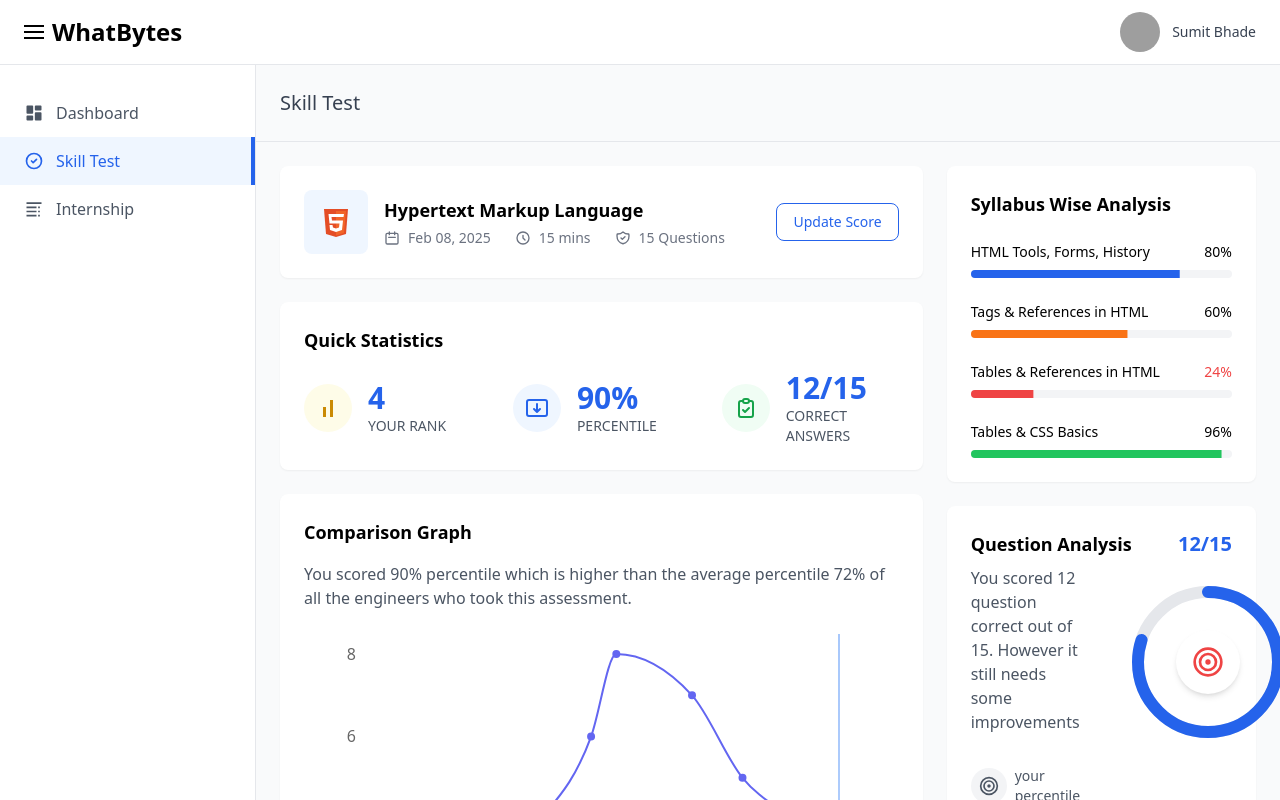
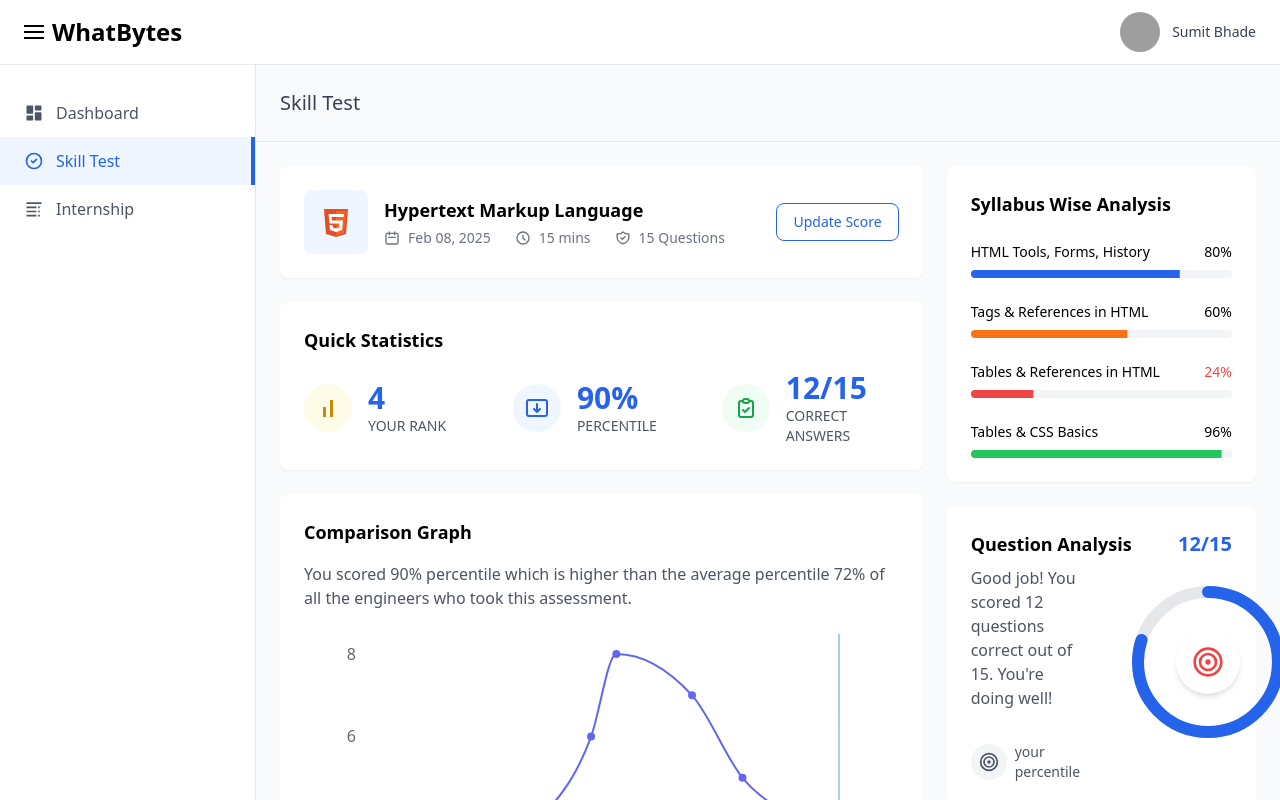
Before and after one commit to sumitbhade/whatbytes, a Next.js app: page /skill-test in a window 1280 px wide. Shown: the top 800 px of the page. Built offline with nearby package versions, Linux system fonts and the light colour scheme; grey boxes are pictures that could not be loaded.

Commit message:
Finalizing the code

```diff
--- a/src/pages/skill-test.js
+++ b/src/pages/skill-test.js
@@ -4,6 +4,9 @@
 import UpdateScoreModal from "../components/UpdateScoreModal";
 import ComparisonGraph from "../components/ComparisonGraph";
 import SkillTestHeader from "../components/SkillTestHeader";
+import QuickStatistics from "../components/QuickStatistics";
+import QuestionAnalysis from "../components/QuestionAnalysis";
+import SyllabusAnalysis from "../components/SyllabusAnalysis";
 
 export default function SkillTest() {
   const [isModalOpen, setIsModalOpen] = useState(false);
@@ -17,13 +20,6 @@
     setScores(newScores);
   };
 
-  const syllabusData = [
-    { name: "HTML Tools, Forms, History", value: 80, color: "blue" },
-    { name: "Tags & References in HTML", value: 60, color: "orange" },
-    { name: "Tables & References in HTML", value: 24, color: "red" },
-    { name: "Tables & CSS Basics", value: 96, color: "green" },
-  ];
-
   return (
     <div>
       {/* Page Heading */}
@@ -33,183 +29,23 @@
 
       {/* Main Content */}
       <div className="p-6">
-        <div className="grid grid-cols-1 lg:grid-cols-3 gap-6">
-          {/* Main Content - Takes up 2 columns */}
-          <div className="lg:col-span-2 space-y-6">
-            {/* Header Section */}
+        {/* Changed to flex-col for mobile-first design */}
+        <div className="flex flex-col lg:grid lg:grid-cols-3 gap-6">
+          {/* Main Content */}
+          <div className="order-1 lg:order-none lg:col-span-2 space-y-6">
             <SkillTestHeader onUpdateClick={() => setIsModalOpen(true)} />
-
-            {/* Quick Statistics */}
-            <div className="bg-white rounded-lg p-6 shadow-sm">
-              <h2 className="text-lg font-semibold mb-4">Quick Statistics</h2>
-              <div className="grid grid-cols-3 gap-8">
-                {/* Rank */}
-                <div className="flex items-center gap-4">
-                  <div className="bg-yellow-50 p-3 rounded-full">
-                    <svg
-                      className="w-6 h-6 text-yellow-600"
-                      viewBox="0 0 24 24"
-                      fill="none"
-                    >
-                      <path
-                        d="M7 15h3v6H7v-6zm7-11h3v17h-3V4zm-7 7h3v10H7v-10z"
-                        fill="currentColor"
-                      />
-                    </svg>
-                  </div>
-                  <div>
-                    <div className="text-3xl font-bold text-blue-600">
-                      {scores.rank}
-                    </div>
-                    <div className="text-gray-600 text-sm">YOUR RANK</div>
-                  </div>
-                </div>
-
-                {/* Percentile */}
-                <div className="flex items-center gap-4">
-                  <div className="bg-blue-50 p-3 rounded-full">
-                    <svg
-                      className="w-6 h-6 text-blue-600"
-                      viewBox="0 0 24 24"
-                      fill="none"
-                    >
-                      <path
-                        d="M12 8v8m0 0l-3-3m3 3l3-3M4 4h16a2 2 0 012 2v12a2 2 0 01-2 2H4a2 2 0 01-2-2V6a2 2 0 012-2z"
-                        stroke="currentColor"
-                        strokeWidth="2"
-                        strokeLinecap="round"
-                        strokeLinejoin="round"
-                      />
-                    </svg>
-                  </div>
-                  <div>
-                    <div className="text-3xl font-bold text-blue-600">
-                      {scores.percentile}%
-                    </div>
-                    <div className="text-gray-600 text-sm">PERCENTILE</div>
-                  </div>
-                </div>
-
-                {/* Correct Answers */}
-                <div className="flex items-center gap-4">
-                  <div className="bg-green-50 p-3 rounded-full">
-                    <svg
-                      className="w-6 h-6 text-green-600"
-                      viewBox="0 0 24 24"
-                      fill="none"
-                    >
-                      <path
-                        d="M9 5H7a2 2 0 00-2 2v12a2 2 0 002 2h10a2 2 0 002-2V7a2 2 0 00-2-2h-2M9 5a2 2 0 002 2h2a2 2 0 002-2M9 5a2 2 0 012-2h2a2 2 0 012 2m-6 9l2 2 4-4"
-                        stroke="currentColor"
-                        strokeWidth="2"
-                        strokeLinecap="round"
-                        strokeLinejoin="round"
-                      />
-                    </svg>
-                  </div>
-                  <div>
-                    <div className="text-3xl font-bold text-blue-600">
-                      {scores.score}/15
-                    </div>
-                    <div className="text-gray-600 text-sm">CORRECT ANSWERS</div>
-                  </div>
-                </div>
-              </div>
-            </div>
-
-            {/* Comparison Graph */}
+            <QuickStatistics scores={scores} />
             <ComparisonGraph percentile={scores.percentile} />
           </div>
 
-          {/* Sidebar Content - Takes up 1 column */}
-          <div className="space-y-6">
-            {/* Syllabus Analysis */}
-            <div className="bg-white rounded-lg p-6 shadow-sm">
-              <h2 className="text-lg font-semibold mb-6">
-                Syllabus Wise Analysis
-              </h2>
-              <div className="space-y-6">
-                {syllabusData.map((item) => (
-                  <div key={item.name}>
-                    <div className="flex justify-between mb-2">
-                      <span className="text-sm">{item.name}</span>
-                      <span
-                        className={`text-${item.color}-500 text-sm font-medium`}
-                      >
-                        {item.value}%
-                      </span>
-                    </div>
-                    <Progress
-                      value={item.value}
-                      variant={item.color}
-                      className="h-2"
-                    />
-                  </div>
-                ))}
-              </div>
-            </div>
-
-            {/* Question Analysis */}
-            <div className="bg-white rounded-lg p-6 shadow-sm">
-              <div className="flex flex-col">
-                <div className="flex justify-between items-center mb-2">
-                  <h2 className="text-lg font-semibold">Question Analysis</h2>
-                  <div className="text-blue-600 text-xl font-bold">
-                    {scores.score}/15
-                  </div>
-                </div>
-
-                <div className="flex items-start gap-8">
-                  <div className="flex-1">
-                    <p className="text-gray-600 text-base mb-8">
-                      You scored {scores.score} question correct out of 15.
-                      However it still needs some improvements
-                    </p>
-
-                    <div className="flex items-center gap-2">
-                      <div className="bg-gray-100 rounded-full p-2">
-                        <svg
-                          className="w-5 h-5 text-gray-600"
-                          viewBox="0 0 24 24"
-                          fill="none"
-                        >
-                          <path
-                            d="M12 22C17.5228 22 22 17.5228 22 12C22 6.47715 17.5228 2 12 2C6.47715 2 2 6.47715 2 12C2 17.5228 6.47715 22 12 22Z"
-                            stroke="currentColor"
-                            strokeWidth="2"
-                            strokeLinecap="round"
-                            strokeLinejoin="round"
-                          />
-                          <path
-                            d="M12 18C15.3137 18 18 15.3137 18 12C18 8.68629 15.3137 6 12 6C8.68629 6 6 8.68629 6 12C6 15.3137 8.68629 18 12 18Z"
-                            stroke="currentColor"
-                            strokeWidth="2"
-                            strokeLinecap="round"
-                            strokeLinejoin="round"
-                          />
-                          <path
-                            d="M12 14C13.1046 14 14 13.1046 14 12C14 10.8954 13.1046 10 12 10C10.8954 10 10 10.8954 10 12C10 13.1046 10.8954 14 12 14Z"
-                            fill="currentColor"
-                          />
-                        </svg>
-                      </div>
-                      <span className="text-gray-600 text-sm">
-                        your percentile
-                      </span>
-                    </div>
-                  </div>
-
-                  <div className="flex-shrink-0">
-                    <CircularProgress value={scores.score} total={15} />
-                  </div>
-                </div>
-              </div>
-            </div>
+          {/* Analysis Section - Will appear at bottom on mobile */}
+          <div className="order-2 lg:order-none space-y-6">
+            <SyllabusAnalysis />
+            <QuestionAnalysis score={scores.score} />
           </div>
         </div>
       </div>
 
-      {/* Update Scores Modal */}
       <UpdateScoreModal
         isOpen={isModalOpen}
         onClose={() => setIsModalOpen(false)}
```
